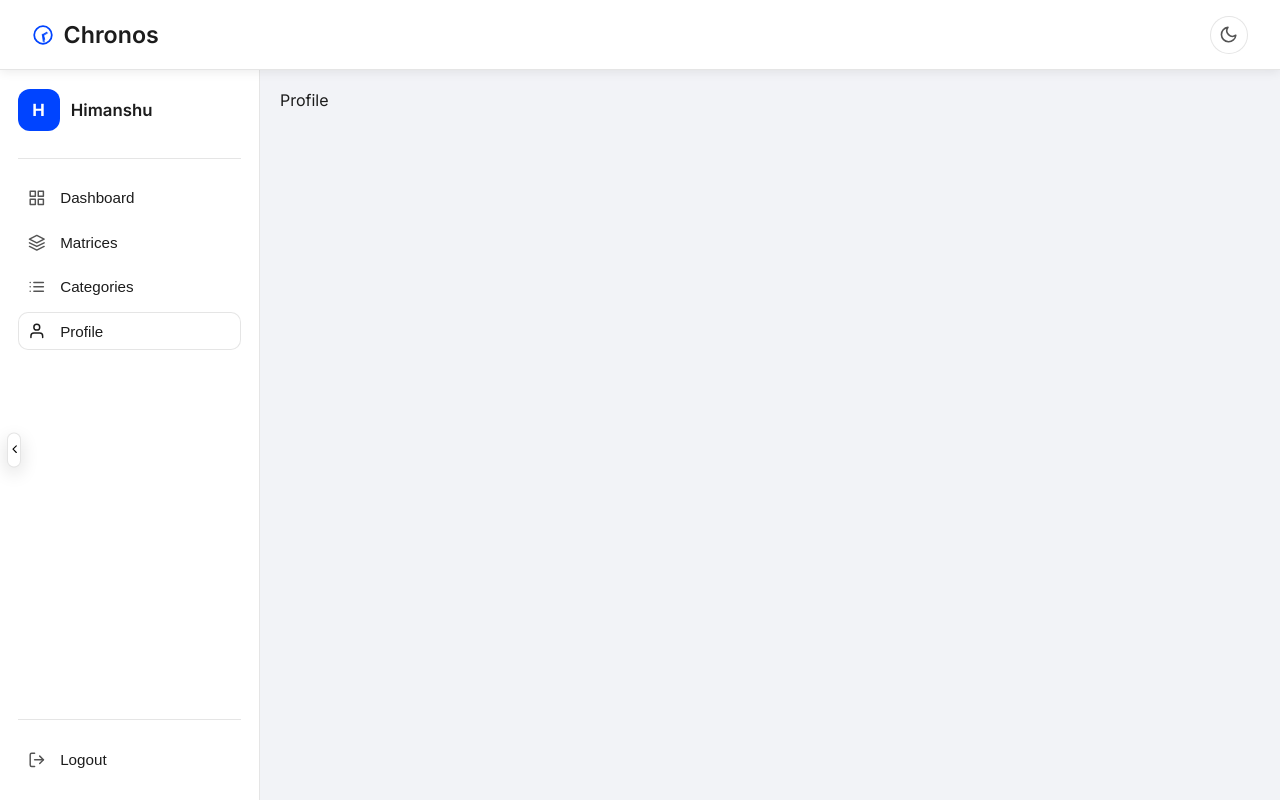
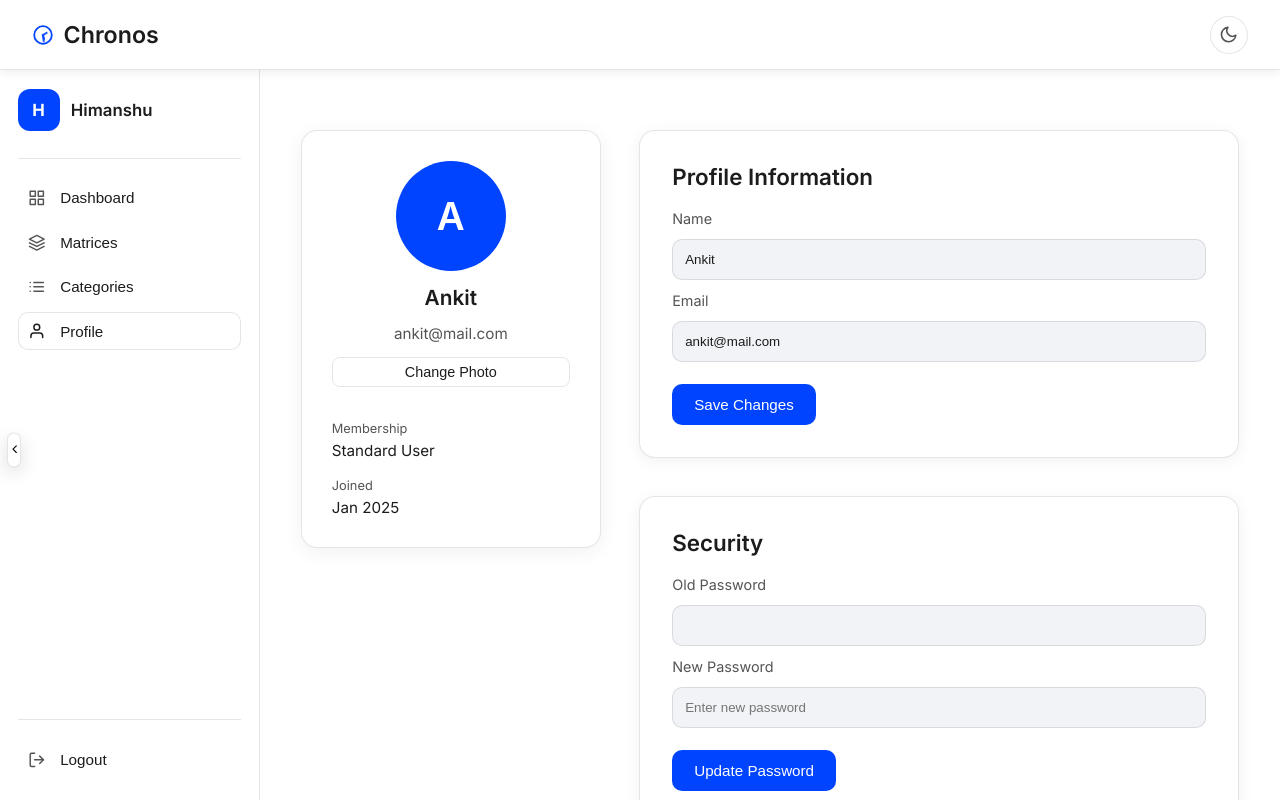
Before and after one commit to ankitbareth-dev/frontend-for-chronos, a Next.js app: page /dashboard/profile in a window 1280 px wide. Built offline with nearby package versions, Linux system fonts and the light colour scheme.

Commit message:
started working on profile page

```diff
--- a/app/dashboard/layout.tsx
+++ b/app/dashboard/layout.tsx
@@ -43,7 +43,6 @@ export default function DashboardLayout({
             flex: 1,
             height: "100%",
             overflow: "auto",
-            padding: "1.25rem",
           }}
         >
           {children}
--- /dev/null
+++ b/app/dashboard/profile/Profile.module.sass
@@ -0,0 +1,131 @@
+.page
+  width: 100%
+  display: flex
+  justify-content: center
+  padding-block: clamp(30px, 5vw, 60px)
+  background: var(--bg-topbar)
+
+.wrapper
+  width: min(1200px, 92%)
+  display: grid
+  grid-template-columns: 300px 1fr
+  gap: clamp(20px, 3vw, 40px)
+
+.sidebar
+  background: var(--bg-topbar)
+  padding: clamp(20px, 3vw, 30px)
+  border-radius: 16px
+  border: 1px solid var(--border-color)
+  height: fit-content
+  box-shadow: 0 4px 20px rgba(0,0,0,0.06)
+
+.avatarSection
+  text-align: center
+  display: flex
+  flex-direction: column
+  gap: 14px
+
+.avatar
+  width: 110px
+  height: 110px
+  border-radius: 50%
+  background: var(--logo-color)
+  display: flex
+  justify-content: center
+  align-items: center
+  font-size: 2.4rem
+  font-weight: 600
+  color: #fff
+  margin: 0 auto
+
+.username
+  font-size: 1.3rem
+  font-weight: 600
+  color: var(--text-primary)
+
+.userEmail
+  font-size: 0.95rem
+  color: var(--text-secondary)
+
+.infoList
+  margin-top: 16px
+  display: grid
+  gap: 14px
+
+  div
+    text-align: left
+
+    span
+      font-size: 0.8rem
+      color: var(--text-secondary)
+
+    p
+      font-size: 0.95rem
+      margin-top: 4px
+      color: var(--text-primary)
+
+.content
+  display: flex
+  flex-direction: column
+  gap: clamp(24px, 3vw, 40px)
+
+
+
+.section
+  background: var(--bg-topbar)
+  padding: clamp(20px, 3vw, 32px)
+  border-radius: 16px
+  border: 1px solid var(--border-color)
+  box-shadow: 0 3px 16px rgba(0,0,0,0.06)
+  display: flex
+  flex-direction: column
+  gap: 12px
+
+  h2
+    font-size: clamp(1.1rem, 3vw, 1.4rem)
+    font-weight: 600
+    margin-bottom: 8px
+    color: var(--text-primary)
+
+.label
+  font-size: 0.9rem
+  color: var(--text-secondary)
+
+.input
+  padding: 12px
+  border-radius: 10px
+  border: 1px solid var(--border-color)
+  background: var(--bg-main)
+  color: var(--text-primary)
+  transition: border .2s ease
+
+  &:focus
+    border-color: var(--logo-color)
+    outline: none
+
+.primaryBtn
+  margin-top: 10px
+  align-self: flex-start
+  padding: 12px 22px
+  background: var(--logo-color)
+  border-radius: 10px
+  border: none
+  color: #fff
+  cursor: pointer
+  font-size: 0.95rem
+  transition: all .2s ease
+
+  &:hover
+    opacity: .9
+
+.secondaryBtn
+  padding: 6px 14px
+  border-radius: 8px
+  background: transparent
+  border: 1px solid var(--border-color)
+  cursor: pointer
+  font-size: 0.9rem
+  color: var(--text-primary)
+
+  &:hover
+    background: rgba(255,255,255,0.06)
--- a/app/dashboard/profile/page.tsx
+++ b/app/dashboard/profile/page.tsx
@@ -1,5 +1,98 @@
+"use client";
+
+import { ChangeEvent, useState } from "react";
+import styles from "./Profile.module.sass";
+
 const Profile = () => {
-  return <div>Profile</div>;
+  const [name, setName] = useState<string>("Ankit");
+  const [email, setEmail] = useState<string>("ankit@mail.com");
+  const [oldPass, setOldPass] = useState<string>("");
+  const [newPass, setNewPass] = useState<string>("");
+
+  const handle =
+    (setter: (value: string) => void) => (e: ChangeEvent<HTMLInputElement>) =>
+      setter(e.target.value);
+
+  return (
+    <div className={styles.page}>
+      <div className={styles.wrapper}>
+        {/* Left panel */}
+        <aside className={styles.sidebar}>
+          <div className={styles.avatarSection}>
+            <div className={styles.avatar}>{name.charAt(0)}</div>
+
+            <h3 className={styles.username}>{name}</h3>
+            <p className={styles.userEmail}>{email}</p>
+
+            <button className={styles.secondaryBtn}>Change Photo</button>
+
+            <div className={styles.infoList}>
+              <div>
+                <span>Membership</span>
+                <p>Standard User</p>
+              </div>
+              <div>
+                <span>Joined</span>
+                <p>Jan 2025</p>
+              </div>
+            </div>
+          </div>
+        </aside>
+
+        {/* Right Panel */}
+        <main className={styles.content}>
+          {/* Profile Info */}
+          <div className={styles.section}>
+            <h2>Profile Information</h2>
+
+            <label className={styles.label}>Name</label>
+            <input
+              className={styles.input}
+              type="text"
+              value={name}
+              onChange={handle(setName)}
+              placeholder="Enter your name"
+            />
+
+            <label className={styles.label}>Email</label>
+            <input
+              className={styles.input}
+              type="email"
+              value={email}
+              onChange={handle(setEmail)}
+              placeholder="Enter email"
+            />
+
+            <button className={styles.primaryBtn}>Save Changes</button>
+          </div>
+
+          {/* Security */}
+          <div className={styles.section}>
+            <h2>Security</h2>
+
+            <label className={styles.label}>Old Password</label>
+            <input
+              className={styles.input}
+              type="password"
+              value={oldPass}
+              onChange={handle(setOldPass)}
+            />
+
+            <label className={styles.label}>New Password</label>
+            <input
+              className={styles.input}
+              type="password"
+              value={newPass}
+              onChange={handle(setNewPass)}
+              placeholder="Enter new password"
+            />
+
+            <button className={styles.primaryBtn}>Update Password</button>
+          </div>
+        </main>
+      </div>
+    </div>
+  );
 };
 
 export default Profile;
```
